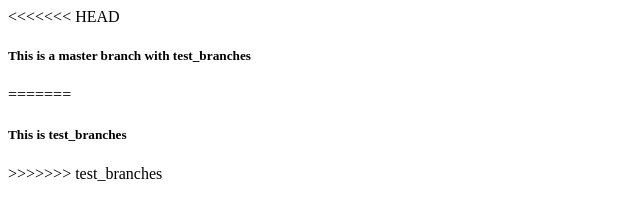
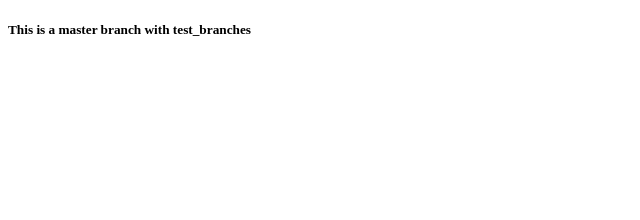
Before and after one commit to shahbaz2608/conflict_test, a plain HTML site: page index.html in a window 1280 px wide. Shown: the whole page, without its empty margins (0-640 px from the left). Drawn offline with Linux system fonts and the light colour scheme.

Commit message:
fixed conflict

```diff
--- a/index.html
+++ b/index.html
@@ -6,10 +6,6 @@
     <title>Document</title>
 </head>
 <body>
-<<<<<<< HEAD
     <h5>This is a master branch with test_branches</h5>
-=======
-    <h5>This is test_branches</h5>
->>>>>>> test_branches
 </body>
 </html>
```
